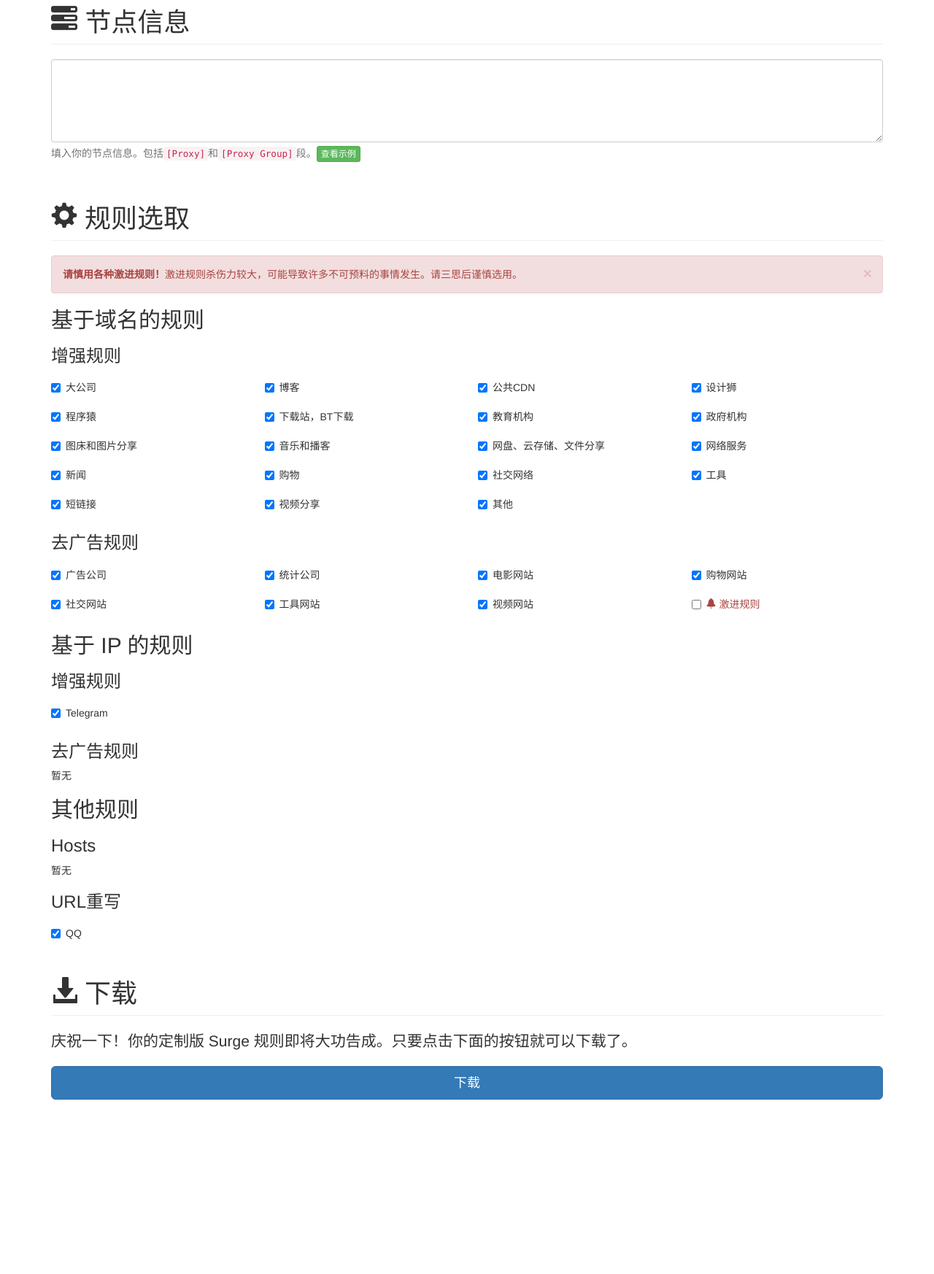
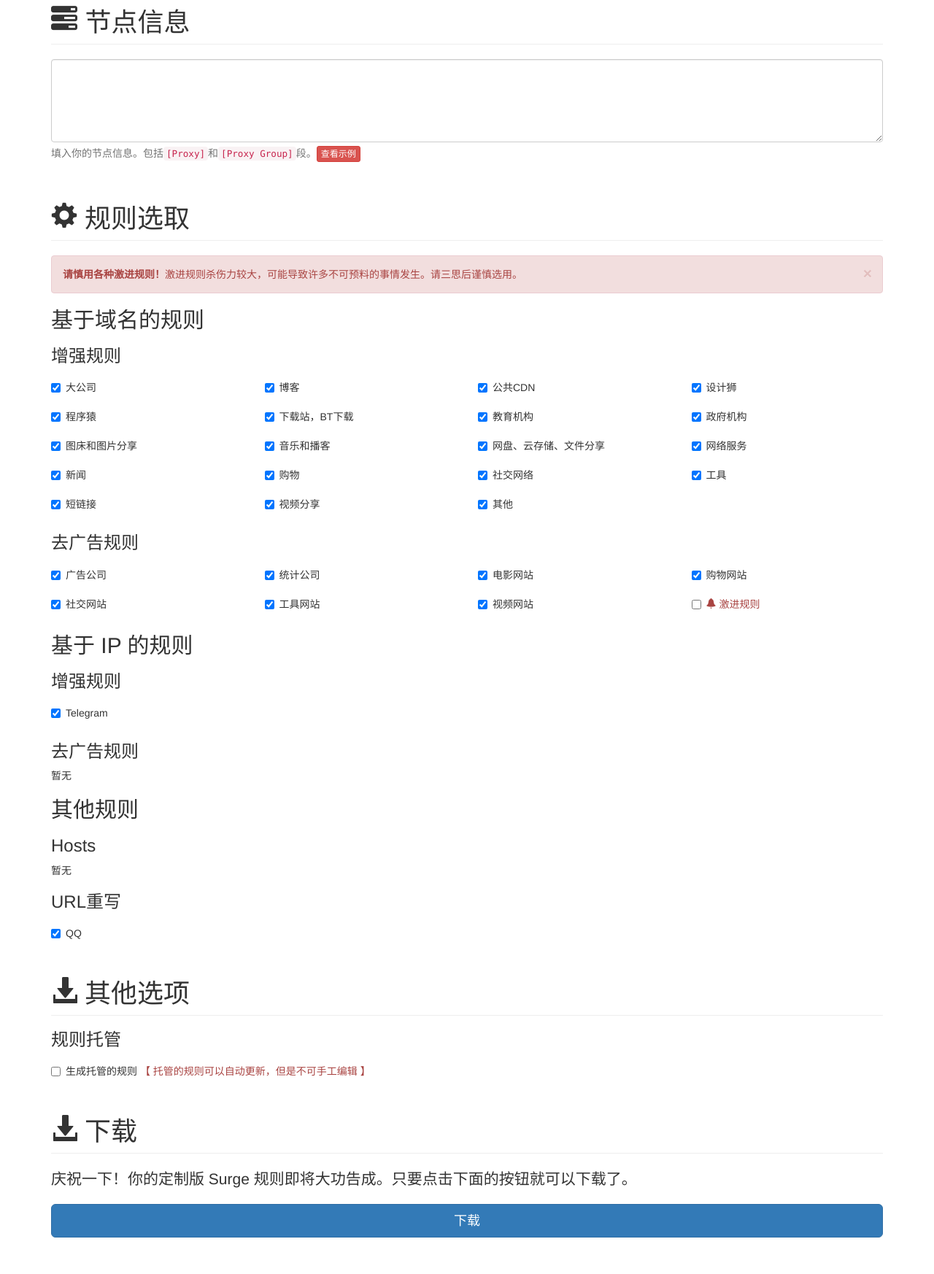
Before and after one commit to jinyu121/SurgeRule, a PHP site: page /Customize_config.html in a window 1280 px wide. Shown: the part 344-2090 px from the top of the page at 73% size. Before the commit the page ends 1851 px from the top, so only its background shows below. Run offline with PHP 8.4, Linux system fonts and the light colour scheme; some libraries are stand-ins or nearby versions.

Commit message:
可选：托管和不托管

```diff
--- a/Customize.php
+++ b/Customize.php
@@ -53,7 +53,9 @@ foreach ($conf->{'config'}->{'category'} as $category) {
     }
 }
 // 输出
-echo "#!MANAGED-CONFIG " . "http" . (($_SERVER['SERVER_PORT'] == 443) ? "s://" : "://") . $_SERVER['HTTP_HOST'] . $_SERVER['REQUEST_URI'] . "\n";
+if ($conf->{'config'}->{'managed'}){
+    echo "#!MANAGED-CONFIG " . "http" . (($_SERVER['SERVER_PORT'] == 443) ? "s://" : "://") . $_SERVER['HTTP_HOST'] . $_SERVER['REQUEST_URI'] . "\n";
+}
 echo "// 更新时间： " . date("Y-m-d H:m:s", time()) . "\n";
 echo $data;
 echo "\n// Powered By jinyu121";
--- a/Customize_config.html
+++ b/Customize_config.html
@@ -37,7 +37,7 @@
         						<div class="col-sm-12">
         							<div class="form-group">
         								<textarea id="node_info" class="form-control" rows="5"></textarea>
-        								<span class="help-block">填入你的节点信息。包括<code>[Proxy]</code>和<code>[Proxy Group]</code>段。<a href="#" class="btn btn-success btn-xs" data-toggle="modal" data-target="#node_info_example_model">查看示例</a></span>
+        								<span class="help-block">填入你的节点信息。包括<code>[Proxy]</code>和<code>[Proxy Group]</code>段。<a href="#" class="btn btn-danger btn-xs" data-toggle="modal" data-target="#node_info_example_model">查看示例</a></span>
         							</div>
         						</div>
         					</div>
@@ -188,7 +188,7 @@
         						</div>
         						<div class="col-sm-3 col-xs-6">
         							<div class="checkbox">
-        								<label class="text-danger"><input type="checkbox" name="domain-adblock-aggressive" aggressive="aggressive"/><span class="glyphicon glyphicon-bell"></span> 激进规则</label>
+        								<label class="text-danger"><input type="checkbox" name="domain-adblock-aggressive" advanced="advanced"/><span class="glyphicon glyphicon-bell"></span> 激进规则</label>
         							</div>
         						</div>
         					</div>
@@ -219,6 +219,17 @@
         						<div class="col-sm-3 col-xs-6">
         							<div class="checkbox">
         								<label><input type="checkbox" name="other-rewrite-qq"/>QQ</label>
+        							</div>
+        						</div>
+        					</div>
+        				</div>
+                        <div class="section">
+        					<h1 class="page-header"><span class="glyphicon glyphicon-download-alt"></span> 其他选项</h1>
+                            <h3>规则托管</h3>
+        					<div class="row">
+                                <div class="col-sm-12">
+        							<div class="checkbox">
+        								<label><input type="checkbox" name="config-managed" advanced="advanced"/>生成托管的规则 <span class="text-danger">【 托管的规则可以自动更新，但是不可手工编辑 】</span></label>
         							</div>
         						</div>
         					</div>
@@ -317,7 +328,7 @@
 			</div>
 			<div class="modal-footer">
 				<button type="button" class="btn btn-primary" data-dismiss="modal">关闭</button>
-				<p class="pull-left">
+				<p class="pull-left hidden-xs">
 					更详的细配置说明，请参阅官方英文版<a href="https://www.gitbook.com/book/blankwonder/surge-manual" target="_blank">《 Surge 使用手册 》</a>
 				</p>
 			</div>
@@ -334,6 +345,7 @@ $(function(){
     function make_rule(){
         cfg={
             "config":{
+                "managed":true,
                 "node":[],
                 "category":[
                     "domain",
@@ -366,6 +378,8 @@ $(function(){
                 })
             });
         });
+        // 读取其他信息
+        cfg.config.managed=$(":checkbox[name = 'config-managed']").prop("checked");
         // 编码
         cfg_b64 = Base64.encode($.toJSON(cfg));
         $("#customize_code").val(cfg_b64);
@@ -381,6 +395,7 @@ $(function(){
         if (str_conf_pos != -1){
             cfg_b64 = cfg_b64.substring(str_conf_pos + 6);
         }
+        // 解析
         try{
             // 解码
             cfg = $.parseJSON(Base64.decode(cfg_b64));
@@ -397,6 +412,9 @@ $(function(){
                     });
                 });
             });
+            // 其他配置
+            $(":checkbox[name = 'config-managed']").prop("checked",cfg.config.managed);
+            // 显示逻辑
             $("#config-parse-result-success").slideDown().slideUp(1500);
             $("#main_tab a[href='#home']").tab('show');
         }catch(e){
@@ -408,7 +426,7 @@ $(function(){
     // 初始化：全部选中
     $(":checkbox").prop("checked", true);
     // 初始化：排除激进规则
-    $(":checkbox[aggressive]").prop("checked", false);
+    $(":checkbox[advanced]").prop("checked", false);
     $("#config-parse-result-success").hide();
     $("#config-parse-result-error").hide();
     // 提交事件
```
